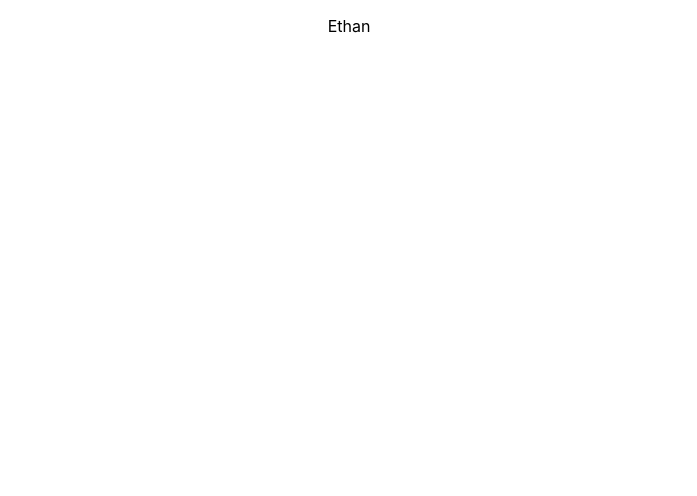
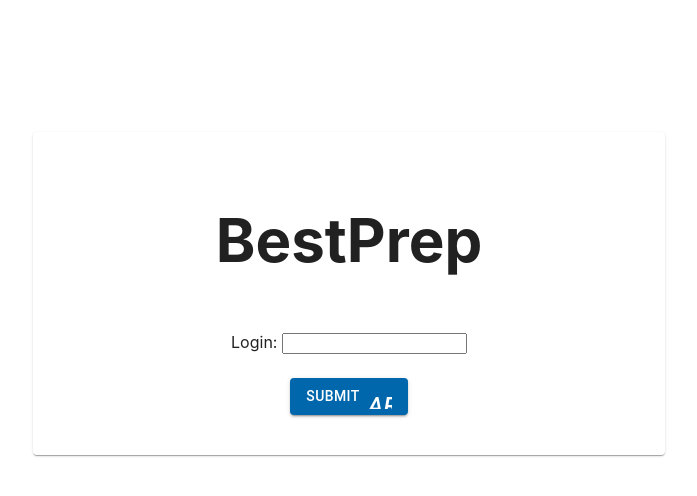
Before and after one commit to Best-Prep/bp-matching, a React (Create React App) app in the folder client/: page /homePage in a window 1280 px wide. Shown: the top 496 px of the page, without its empty margins (291-988 px from the left). Built offline with nearby package versions, Linux system fonts and the light colour scheme.

Commit message:
Some tweaks to landing page

```diff
--- a/client/src/components/pages/homePage.js
+++ b/client/src/components/pages/homePage.js
@@ -1,14 +1,77 @@
 
 import React from 'react'
 import Container from '@material-ui/core/Container';
+import Typography from "@material-ui/core/Typography";
+import Grid from '@material-ui/core/Grid';
+import { makeStyles } from '@material-ui/core/styles';
+import Paper from '@material-ui/core/Paper';
+import clsx from 'clsx';
+import Button from '@material-ui/core/Button';
+import KeyboardVoiceIcon from '@material-ui/icons/KeyboardVoice';
+import Icon from '@material-ui/core/Icon';
+import SaveIcon from '@material-ui/icons/Save';
+import IconButton from '@material-ui/core/IconButton';
+
+
+
+const UseStyles = makeStyles(theme => ({
+    root: {
+      display: 'flex',
+    },
+    button: {
+        margin: theme.spacing(1),
+      },
+    container: {
+      paddingTop: theme.spacing(4),
+      paddingBottom: theme.spacing(4),
+    },
+    paper: {
+      padding: theme.spacing(2),
+      display: 'flex',
+      overflow: 'auto',
+      height: 150,
+      flexDirection: 'column',
+    },
+    fixedHeightPaper:{
+    //   height: 200,
+      padding: theme.spacing(4),
+      display: 'flex',
+      flexDirection: 'column',
+    },
+    rightIcon: {
+        marginLeft: theme.spacing(1),
+      },
+    leftIcon: {
+        marginRight: theme.spacing(1),
+      },
+    iconSmall: {
+        fontSize: 20,
+      }
+  }));
 
  const homePage = () => {
+    const classes = UseStyles();
      return (
-         <div>
-             <p>Ethan</p>
 
+        <div style ={{marginLeft: 300, marginRight:300, marginTop: 100}}>
+        <Container maxWidth="lg" className={classes.container}>
 
-         </div>
+            {/* Chart */}
+
+                <Paper className={classes.fixedHeightPaper}>
+                    <div style={{fontSize: 30}}><h1>BestPrep</h1></div>
+                    <div> <form><p>Login: <input type="text"></input></p></form></div>
+                    <div><Button variant="contained" color="primary" className={classes.button}>
+                    Submit
+                    <Icon className={classes.rightIcon}> <i class="material-icons">
+                    arrow_right_alt
+                    </i></Icon>
+                    </Button></div>
+             </Paper>
+
+             </Container>
+             </div>
+
      )
  }
 
--- a/client/src/components/pages/import.js
+++ b/client/src/components/pages/import.js
@@ -141,10 +141,9 @@
     const classes = UseStyles();
     const steps = ['Select campaign settings', 'Create an ad group', 'Create an ad'];
     return (
+        <div style={{fontWeight: 'bold'}}>
+        <Header linkTo='./homePage' headName='BestPrep' style={{fontWeight: 'bold'}}/>
         <Container className={classes.container}>
-             <div style={{fontWeight: 'bold'}}>
-                    <Header linkTo='./homePage' headName='BestPrep' style={{fontWeight: 'bold'}}/>
-                    </div>
             <Grid container className={classes.root} spacing={3}>
                 <Grid item xs={12}>
                     <div style={{minHeight: '70vh'}}>
@@ -201,6 +200,7 @@
                 </Grid>
             </Grid>
         </Container>
+        </div>
     )
 }
 
```
